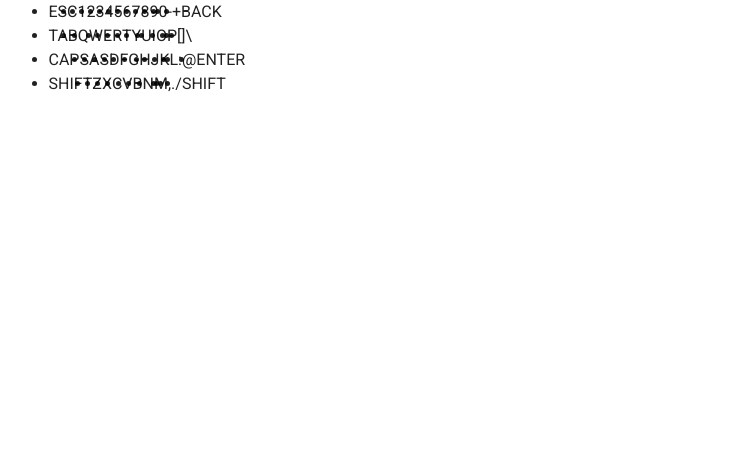
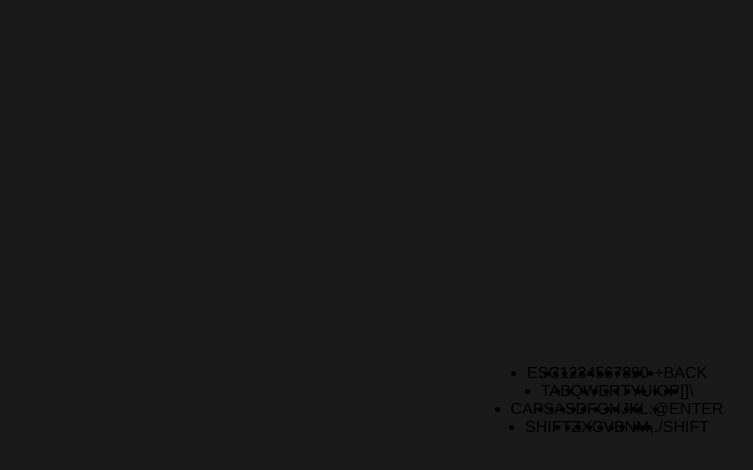
Before and after one commit to jacoburantowka/keyboard-hero, a Vue app: page / in a window 1280 px wide. Shown: the top 470 px of the page, without its empty margins (23-776 px from the left). Built offline with nearby package versions, Linux system fonts and the light colour scheme.

Commit message:
Center keyboard on page

```diff
--- a/src/App.vue
+++ b/src/App.vue
@@ -1,9 +1,7 @@
 <template>
-  <v-app>
-    <v-main>
-      <KeyboardHero/>
-    </v-main>
-  </v-app>
+  <v-container>
+    <KeyboardHero/>
+  </v-container>
 </template>
 
 <script>
@@ -21,3 +19,16 @@ export default {
   }),
 };
 </script>
+
+<style>
+body {
+  background-color: rgba(0, 0, 0, 0.9);
+  font-family: "Helvetica Neue", Helvetica, Arial, sans-serif;
+  font-weight: 500;
+  display: flex;
+  flex-direction: column;
+  justify-content: center;
+  align-items: center;
+  height: 100vh;
+}
+</style>
--- a/src/views/KeyboardHero.vue
+++ b/src/views/KeyboardHero.vue
@@ -1,65 +1,65 @@
 <template>
     <v-container class="keyboard">
       <ul class="row row-0">
-      <li>ESC</li>
-      <li>1</li>
-      <li>2</li>
-      <li>3</li>
-      <li>4</li>
-      <li>5</li>
-      <li>6</li>
-      <li>7</li>
-      <li>8</li>
-      <li>9</li>
-      <li>0</li>
-      <li>-</li>
-      <li>+</li>
-      <li>BACK</li>
+        <li class="pinky" id="esc">ESC</li>
+        <li class="pinky" id="1">1</li>
+        <li class="ring" id="2">2</li>
+        <li class="middle" id="3">3</li>
+        <li class="pointer" id="4">4</li>
+        <li class="pointer" id="5">5</li>
+        <li class="pointer" id="6">6</li>
+        <li class="pointer" id="7">7</li>
+        <li class="middle" id="8">8</li>
+        <li class="ring" id="9">9</li>
+        <li class="pinky" id="0">0</li>
+        <li class="pinky">-</li>
+        <li class="pinky">+</li>
+        <li class="pinky" id="back">BACK</li>
       </ul>
       <ul class="row row-1">
-      <li>TAB</li>
-      <li>Q</li>
-      <li>W</li>
-      <li>E</li>
-      <li>R</li>
-      <li>T</li>
-      <li>Y</li>
-      <li>U</li>
-      <li>I</li>
-      <li>O</li>
-      <li>P</li>
-      <li>[</li>
-      <li>]</li>
-      <li>\</li>
+        <li class="pinky" id="tab">TAB</li>
+        <li class="pinky" id="Q">Q</li>
+        <li class="ring" id="W">W</li>
+        <li class="middle" id="E">E</li>
+        <li class="pointer" id="R">R</li>
+        <li class="pointer" id="T">T</li>
+        <li class="pointer" id="Y">Y</li>
+        <li class="pointer" id="U">U</li>
+        <li class="middle" id="I">I</li>
+        <li class="ring" id="O">O</li>
+        <li class="pinky" id="P">P</li>
+        <li class="pinky">[</li>
+        <li class="pinky">]</li>
+        <li class="pinky">\</li>
       </ul>
       <ul class="row row-2">
-      <li>CAPS</li>
-      <li>A</li>
-      <li>S</li>
-      <li>D</li>
-      <li>F</li>
-      <li>G</li>
-      <li>H</li>
-      <li>J</li>
-      <li>K</li>
-      <li>L</li>
-      <li>:</li>
-      <li>@</li>
-      <li>ENTER</li>
+        <li class="pinky" id="caps">CAPS</li>
+        <li class="pinky" id="A">A</li>
+        <li class="ring" id="S">S</li>
+        <li class="middle" id="D">D</li>
+        <li class="pointer" id="F">F</li>
+        <li class="pointer" id="G">G</li>
+        <li class="pointer" id="H">H</li>
+        <li class="pointer" id="J">J</li>
+        <li class="middle" id="K">K</li>
+        <li class="ring" id="L">L</li>
+        <li class="pinky">:</li>
+        <li class="pinky">@</li>
+        <li class="pinky" id="enter">ENTER</li>
       </ul>
       <ul class="row row-3">
-      <li>SHIFT</li>
-      <li>Z</li>
-      <li>X</li>
-      <li>C</li>
-      <li>V</li>
-      <li>B</li>
-      <li>N</li>
-      <li>M</li>
-      <li>,</li>
-      <li>.</li>
-      <li>/</li>
-      <li>SHIFT</li>
+        <li class="pinky" id="left-shit">SHIFT</li>
+        <li class="pinky" id="Z">Z</li>
+        <li class="ring" id="X">X</li>
+        <li class="middle" id="C">C</li>
+        <li class="pointer" id="V">V</li>
+        <li class="pointer" id="B">B</li>
+        <li class="pointer" id="N">N</li>
+        <li class="pointer" id="M">M</li>
+        <li class="middle">,</li>
+        <li class="ring">.</li>
+        <li class="pinky">/</li>
+        <li class="pinky" id="right-shift">SHIFT</li>
       </ul>
     </v-container>
 </template>
@@ -71,5 +71,10 @@ export default {
 </script>
 
 <style scoped>
-
+.keyboard {
+  display: flex;
+  flex-direction: column;
+  align-content: center;
+  align-items: center;
+}
 </style>
```
Lines whose indentation alone changed are shown as unchanged.
